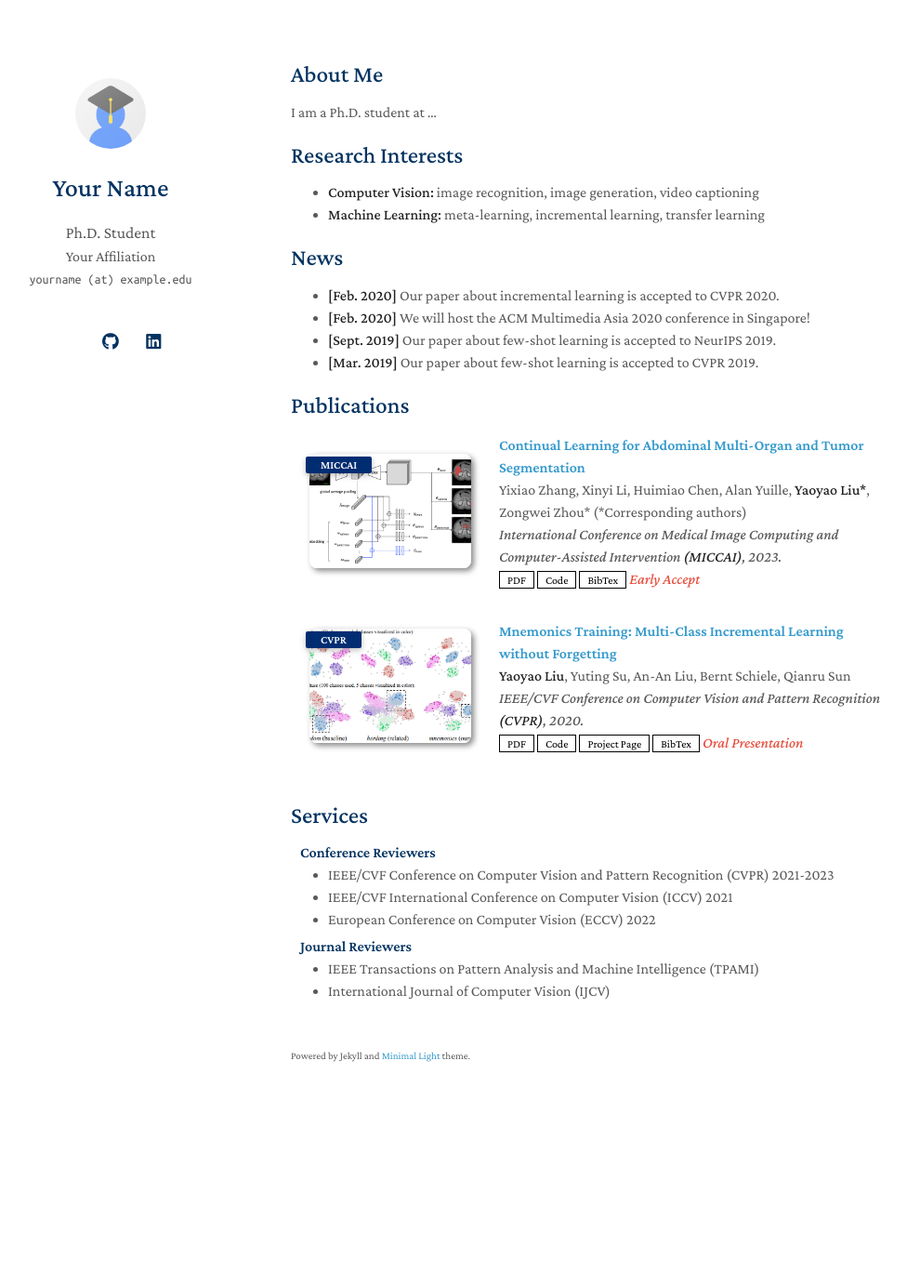
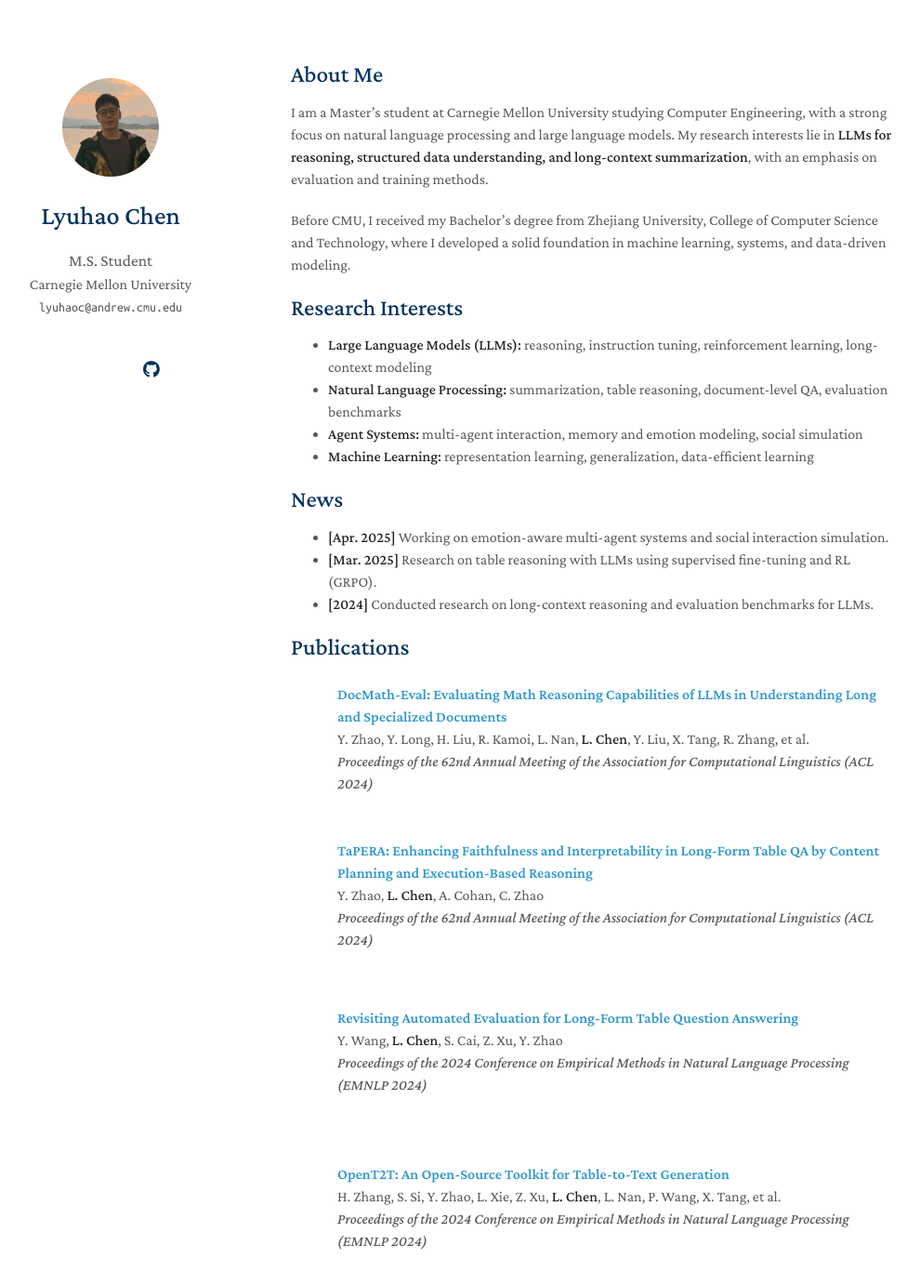
Before and after one commit to LyuhaoChen/LyuhaoChen.github.io, a Jekyll site: the page built from index.md, in a window 1280 px wide and 1400 px high. Shown: the top 1383 px of the window at 93% size, without its empty margins (157-1147 px from the left). Built offline with Jekyll 4.4.1, drawn with Linux system fonts in a browser that asks for light colours; a style sheet for code colours, icons or effects is not loaded; our own code applies the rules of GitHub Pages for plain Markdown files; some of the changed text lies outside the part shown.

Commit message:
update personal information

```diff
--- a/Gemfile
+++ b/Gemfile
@@ -3,3 +3,5 @@ source "https://rubygems.org"
 gem "jekyll", "~> 3.8.5"
 
 gem "webrick", "~> 1.8"
+
+gem 'rexml', '3.2.5'
--- a/_config.yml
+++ b/_config.yml
@@ -1,8 +1,8 @@
 # Basic Information
-title: Your Name
-position: Ph.D. Student
-affiliation: Your Affiliation
-email: yourname (at) example.edu
+title: Lyuhao Chen
+position: M.S. Student
+affiliation: Carnegie Mellon University
+email: lyuhaoc@andrew.cmu.edu
 
 # Search Engine Optimization (SEO)
 # The following information is used to improve the website traffic from search engines, e.g., Google.
@@ -12,11 +12,11 @@ canonical: https://minimal-light-theme.yliu.me/
 
 # Links
 # If you don't need one of them, you may delete the corresponding line.
-google_scholar: https://scholar.google.com/
+google_scholar: https://scholar.google.com/citations?user=l3kzk0EAAAAJ&hl=en
 cv_link: assets/files/curriculum_vitae.pdf
 github_link: https://github.com/
-linkedin: https://www.linkedin.com/
-twitter: https://twitter.com/
+# linkedin: https://www.linkedin.com/
+# twitter: https://twitter.com/
 
 # Images (e.g., your profile picture and your website's favicon)
 # "favicon" and "favicon_dark" are used for the light and dark modes, respectively.
--- a/_data/publications.yml
+++ b/_data/publications.yml
@@ -1,22 +1,32 @@
 main:
 
-  - title: Continual Learning for Abdominal Multi-Organ and Tumor Segmentation
-    authors: Yixiao Zhang, Xinyi Li, Huimiao Chen, Alan Yuille, <strong>Yaoyao Liu*</strong>, Zongwei Zhou* (*Corresponding authors)
-    conference_short: MICCAI
-    conference: International Conference on Medical Image Computing and Computer-Assisted Intervention <strong>(MICCAI)</strong>, 2023.
-    pdf: https://arxiv.org/pdf/2306.00988.pdf
-    code: https://github.com/MrGiovanni/ContinualLearning
-    bibtex: https://bib.yliu.me/MICCAI23.txt
-    image: ./assets/img/teaser_example_2.png
-    notes: Early Accept
+  - title: "DocMath-Eval: Evaluating Math Reasoning Capabilities of LLMs in Understanding Long and Specialized Documents"
+    authors: "Y. Zhao, Y. Long, H. Liu, R. Kamoi, L. Nan, <strong>L. Chen</strong>, Y. Liu, X. Tang, R. Zhang, et al."
+    conference: "Proceedings of the 62nd Annual Meeting of the Association for Computational Linguistics (ACL 2024)"
+    conference_short: "ACL 2024"
 
-  - title: "Mnemonics Training: Multi-Class Incremental Learning without Forgetting"
-    authors: <strong>Yaoyao Liu</strong>, Yuting Su, An-An Liu, Bernt Schiele, Qianru Sun
-    conference_short: CVPR
-    conference: IEEE/CVF Conference on Computer Vision and Pattern Recognition <strong>(CVPR)</strong>, 2020.
-    pdf: https://arxiv.org/pdf/2002.10211.pdf
-    code: https://github.com/yaoyao-liu/class-incremental-learning/tree/main/mnemonics-training
-    page: https://class-il.mpi-inf.mpg.de/mnemonics/
-    bibtex: https://class-il.mpi-inf.mpg.de/mnemonics/
-    notes: Oral Presentation
-    image: ./assets/img/teaser_example.png
+  - title: "TaPERA: Enhancing Faithfulness and Interpretability in Long-Form Table QA by Content Planning and Execution-Based Reasoning"
+    authors: "Y. Zhao, <strong>L. Chen</strong>, A. Cohan, C. Zhao"
+    conference: "Proceedings of the 62nd Annual Meeting of the Association for Computational Linguistics (ACL 2024)"
+    conference_short: "ACL 2024"
+
+  - title: "Revisiting Automated Evaluation for Long-Form Table Question Answering"
+    authors: "Y. Wang, <strong>L. Chen</strong>, S. Cai, Z. Xu, Y. Zhao"
+    conference: "Proceedings of the 2024 Conference on Empirical Methods in Natural Language Processing (EMNLP 2024)"
+    conference_short: "EMNLP 2024"
+
+  - title: "OpenT2T: An Open-Source Toolkit for Table-to-Text Generation"
+    authors: "H. Zhang, S. Si, Y. Zhao, L. Xie, Z. Xu, <strong>L. Chen</strong>, L. Nan, P. Wang, X. Tang, et al."
+    conference: "Proceedings of the 2024 Conference on Empirical Methods in Natural Language Processing (EMNLP 2024)"
+    conference_short: "EMNLP 2024"
+
+
+  - title: "Table-R1: Inference-Time Scaling for Table Reasoning Tasks"
+    authors: "Z. Yang, <strong>L. Chen</strong>, A. Cohan, Y. Zhao"
+    conference: "Proceedings of the 2025 Conference on Empirical Methods in Natural Language Processing (EMNLP 2025)"
+    conference_short: "EMNLP 2025"
+
+  - title: "PAT3D: Physics-Augmented Text-to-3D Scene Generation"
+    authors: "G. Lin, K. Huang, M. Liu, R. Gao, H. Chen, <strong>L. Chen</strong>, B. Lu, T. Komura, Y. Liu, et al."
+    conference: "arXiv preprint"
+    conference_short: "arXiv"
--- a/_includes/services.md
+++ b/_includes/services.md
@@ -3,14 +3,24 @@
 <h4 style="margin:0 10px 0;">Conference Reviewers</h4>
 
 <ul style="margin:0 0 5px;">
-  <li><a href="http://cvpr2023.thecvf.com/"><autocolor>IEEE/CVF Conference on Computer Vision and Pattern Recognition (CVPR) 2021-2023</autocolor></a></li>
-  <li><a href="http://iccv2021.thecvf.com/"><autocolor>IEEE/CVF International Conference on Computer Vision (ICCV) 2021</autocolor></a></li>
-  <li><a href="https://eccv2022.ecva.net/"><autocolor>European Conference on Computer Vision (ECCV) 2022</autocolor></a></li>
+  <li>
+    <a href="https://aclrollingreview.org/">
+      <autocolor>ACL Rolling Review (ARR)</autocolor>
+    </a>
+  </li>
+  <li>
+    <a href="https://iclr.cc/">
+      <autocolor>International Conference on Learning Representations (ICLR)</autocolor>
+    </a>
+  </li>
+  <li>
+    <a href="https://2024.emnlp.org/">
+      <autocolor>Conference on Empirical Methods in Natural Language Processing (EMNLP)</autocolor>
+    </a>
+  </li>
+  <li>
+    <a href="https://www.aacl.org/ijcnlp2023/">
+      <autocolor>International Joint Conference on Natural Language Processing / AACL (IJCNLP-AACL)</autocolor>
+    </a>
+  </li>
 </ul>
-
-<h4 style="margin:0 10px 0;">Journal Reviewers</h4>
-
-<ul style="margin:0 0 20px;">
-  <li><a href="https://www.computer.org/csdl/journal/tp"><autocolor>IEEE Transactions on Pattern Analysis and Machine Intelligence (TPAMI)</autocolor></a></li>
-  <li><a href="https://www.springer.com/journal/11263"><autocolor>International Journal of Computer Vision (IJCV)</autocolor></a></li>
-</ul>
--- a/index.md
+++ b/index.md
@@ -4,19 +4,22 @@ layout: homepage
 
 ## About Me
 
-I am a Ph.D. student at ...
+I am a Master’s student at Carnegie Mellon University studying Computer Engineering, with a strong focus on natural language processing and large language models. My research interests lie in **LLMs for reasoning, structured data understanding, and long-context summarization**, with an emphasis on evaluation and training methods.
+
+Before CMU, I received my Bachelor’s degree from Zhejiang University, College of Computer Science and Technology, where I developed a solid foundation in machine learning, systems, and data-driven modeling.
 
 ## Research Interests
 
-- **Computer Vision:** image recognition, image generation, video captioning
-- **Machine Learning:** meta-learning, incremental learning, transfer learning
+- **Large Language Models (LLMs):** reasoning, instruction tuning, reinforcement learning, long-context modeling
+- **Natural Language Processing:** summarization, table reasoning, document-level QA, evaluation benchmarks
+- **Agent Systems:** multi-agent interaction, memory and emotion modeling, social simulation
+- **Machine Learning:** representation learning, generalization, data-efficient learning
 
 ## News
 
-- **[Feb. 2020]** Our paper about incremental learning is accepted to CVPR 2020.
-- **[Feb. 2020]** We will host the ACM Multimedia Asia 2020 conference in Singapore!
-- **[Sept. 2019]** Our paper about few-shot learning is accepted to NeurIPS 2019.
-- **[Mar. 2019]** Our paper about few-shot learning is accepted to CVPR 2019.
+- **[Apr. 2025]** Working on emotion-aware multi-agent systems and social interaction simulation.
+- **[Mar. 2025]** Research on table reasoning with LLMs using supervised fine-tuning and RL (GRPO).
+- **[2024]** Conducted research on long-context reasoning and evaluation benchmarks for LLMs.
 
 {% include_relative _includes/publications.md %}
 
```
Also changed, not shown: assets/img/avatar.png.
